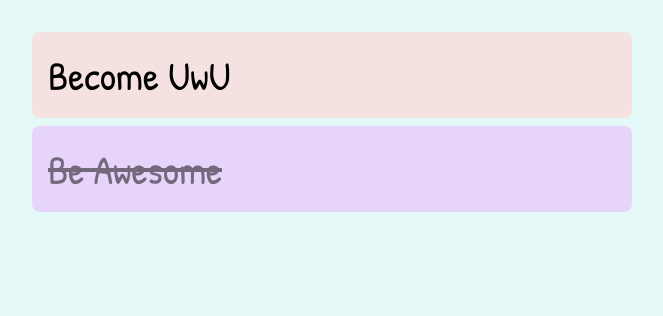
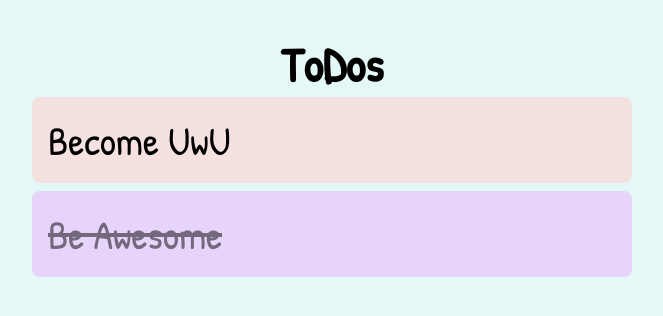
Before and after one commit to DonLavash/toduwu, an Angular app: page / in a window 1280 px wide. Shown: the top 316 px of the page, without its empty margins (308-971 px from the left). Built offline with nearby package versions, Linux system fonts and the light colour scheme.

Commit message:
add Todo title

```diff
--- a/src/app/app.component.html
+++ b/src/app/app.component.html
@@ -1,6 +1,8 @@
 <app-title-animation></app-title-animation>
 
 <div class="app-container">
+  <h2 class="section-title">ToDos</h2>
+
   <div class="card-container">
     @for (todo of todos; track $index) {
       <app-uwu-card
--- a/src/app/app.component.scss
+++ b/src/app/app.component.scss
@@ -13,3 +13,11 @@
   flex-direction: column;
   gap: 0.5rem;
 }
+
+.section-title {
+  font-size: 3rem;
+
+  width: max-content;
+  margin: 0 auto;
+  margin-top: 1.4rem;
+}
```
